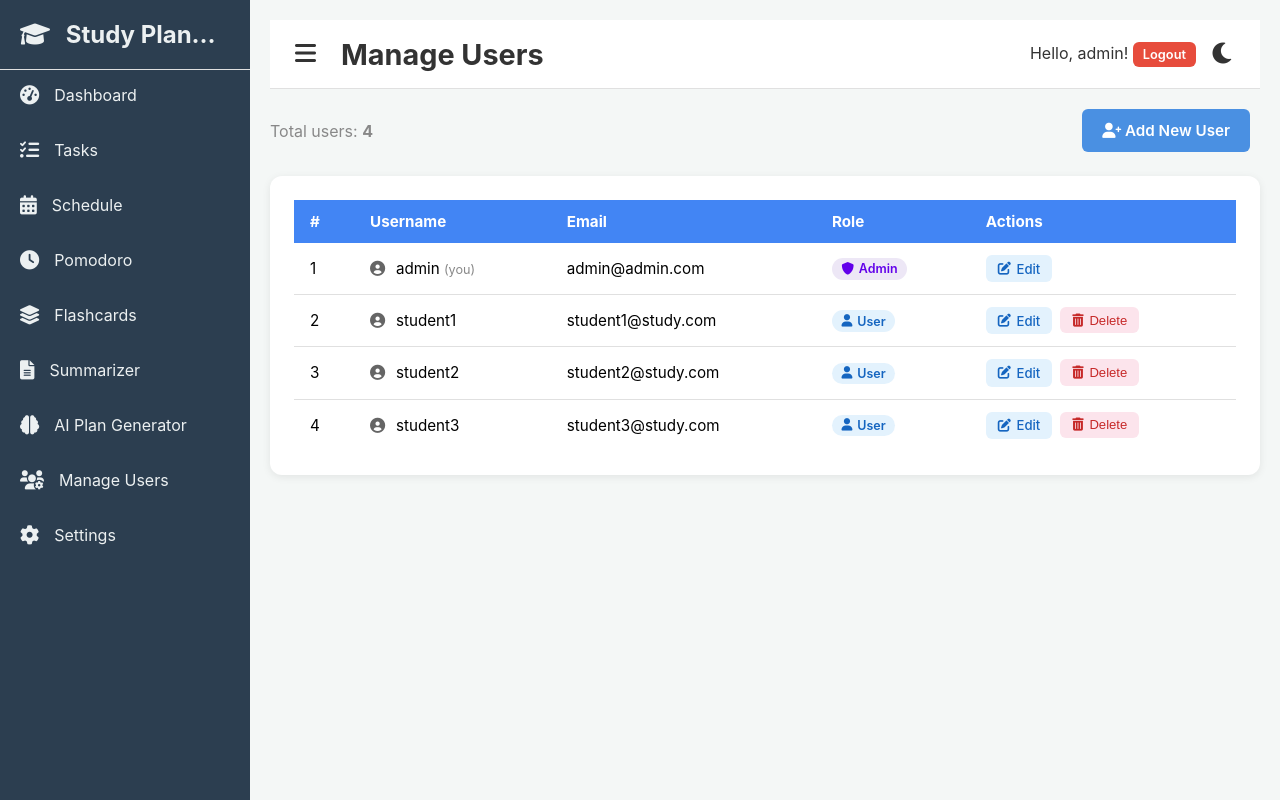
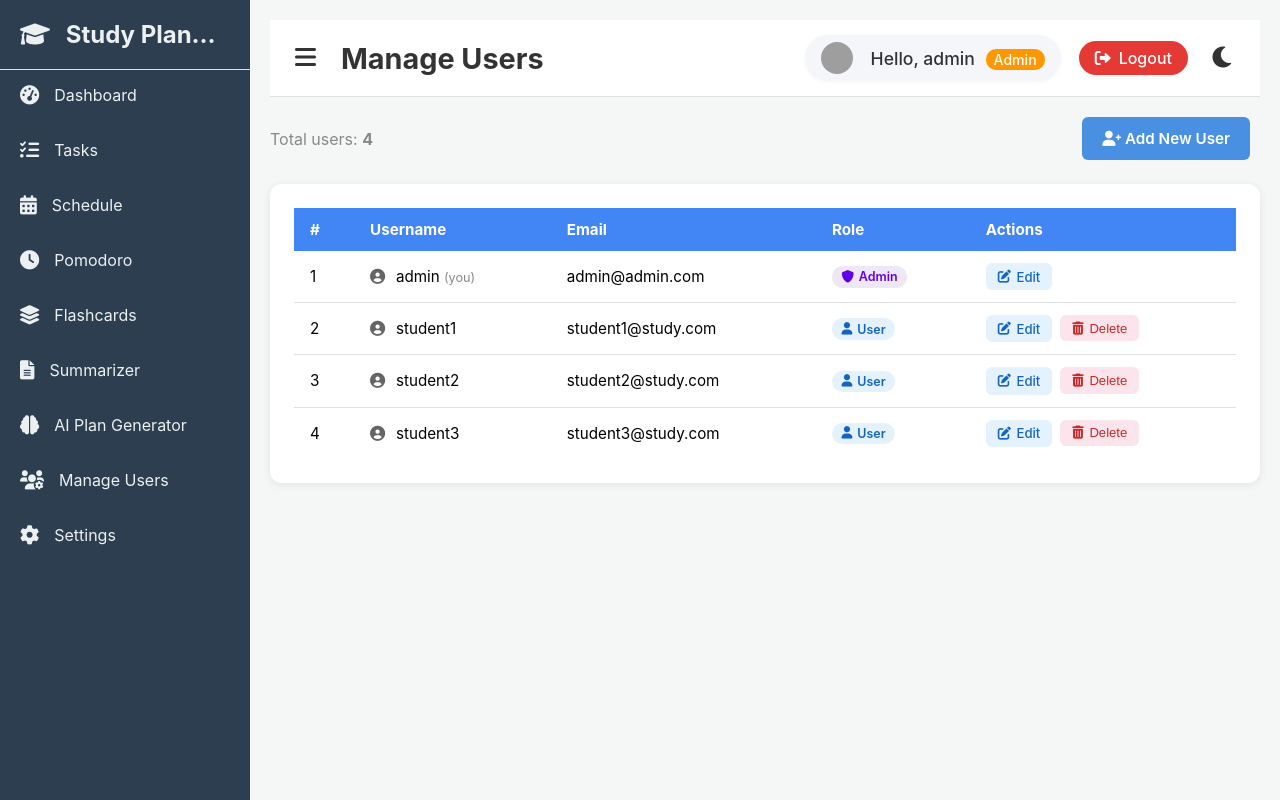
Before and after one commit to StudyPlannerJM/Final-project, a Flask app: page /admin/users in a window 1280 px wide. Run offline with Flask 3, Linux system fonts and the light colour scheme; a user stored in the database is signed in; some libraries are stand-ins or nearby versions; grey boxes are pictures that could not be loaded.

Commit message:
changes on loggin style

```diff
--- a/app/static/css/core/base.css
+++ b/app/static/css/core/base.css
@@ -7,12 +7,17 @@ body {
     font-family: 'Inter', sans-serif;
     margin: 0;
     padding: 0;
-    background-color: var(--bg-color-primary);
     color: var(--text-color-primary);
     display: flex;
     min-height: 100vh;
     transition: background-color 0.3s ease, color 0.3s ease;
+    /* Modern gradient background */
+    background-color: var(--bg-color-primary);
+    position: relative;
+    overflow-x: hidden;
 }
+
+/* Decorative blurred shapes for dashboard background */
 
 /* Layout */
 .wrapper {
@@ -24,6 +29,7 @@ body {
     flex-grow: 1;
     padding: 20px;
     transition: all 0.3s ease;
+    /* ...existing code... */
 }
 
 /* Top Header */
@@ -45,6 +51,68 @@ body {
 .header-right {
     display: flex;
     align-items: center;
+    gap: 18px;
+}
+
+.user-greeting {
+    display: flex;
+    align-items: center;
+    gap: 10px;
+    background: #f5f6fa;
+    padding: 7px 16px;
+    border-radius: 24px;
+    box-shadow: 0 1px 4px rgba(0,0,0,0.04);
+}
+
+.user-avatar {
+    width: 32px;
+    height: 32px;
+    border-radius: 50%;
+    margin-right: 8px;
+}
+
+.greeting-text {
+    font-size: 1.1em;
+    font-weight: 500;
+    color: #333;
+}
+
+.admin-badge {
+    background: #ff9800;
+    color: #fff;
+    font-size: 0.8em;
+    padding: 2px 8px;
+    border-radius: 10px;
+    margin-left: 6px;
+    vertical-align: middle;
+}
+
+.logout-btn {
+    padding: 6px 14px;
+    border-radius: 6px;
+    font-weight: 500;
+    border: none;
+    cursor: pointer;
+    transition: box-shadow 0.2s;
+}
+
+.styled-logout-btn {
+    background: #e53935;
+    color: #fff;
+    box-shadow: 0 1px 4px rgba(0,0,0,0.04);
+    border-radius: 24px;
+    padding: 7px 16px;
+    display: flex;
+    align-items: center;
+    gap: 8px;
+    font-size: 1em;
+    transition: background 0.2s, color 0.2s;
+    text-decoration: none;
+}
+.styled-logout-btn:hover {
+    background: #b71c1c;
+    color: #fff;
+    box-shadow: 0 2px 8px rgba(229,57,53,0.08);
 }
 
 .header-left h1 {
--- a/app/static/css/core/variables.css
+++ b/app/static/css/core/variables.css
@@ -2,7 +2,6 @@
    CSS VARIABLES & THEMING
    ================================================ */
 
-/* Variables for theming */
 :root {
     --bg-color-primary: #f4f7f6;
     --bg-color-secondary: #ffffff;
@@ -16,9 +15,13 @@
     --sidebar-bg: #2c3e50;
     --sidebar-text: #ecf0f1;
     --sidebar-hover: #34495e;
+    /* Dashboard soft background */
+    --dashboard-gradient: linear-gradient(120deg, #f8fafc 0%, #e0e7ff 100%);
+    --dashboard-shape1: #6c63ff;
+    --dashboard-shape2: #ff9800;
+    --dashboard-shape3: #e53935;
 }
 
-/* Dark Theme Variables */
 body.dark-theme {
     --bg-color-primary: #2c3e50;
     --bg-color-secondary: #34495e;
@@ -31,4 +34,9 @@ body.dark-theme {
     --accent-color: #6cb6ff;
     --sidebar-bg: #212b36;
     --sidebar-hover: #2c3e50;
+    /* Dashboard soft background for dark mode */
+    --dashboard-gradient: linear-gradient(120deg, #232946 0%, #3a3c6c 100%);
+    --dashboard-shape1: #8f9bff;
+    --dashboard-shape2: #ffb86b;
+    --dashboard-shape3: #ff5c8a;
 }
--- a/app/templates/base.html
+++ b/app/templates/base.html
@@ -71,12 +71,22 @@
                     <h1>{% block page_title %}{% endblock %}</h1>
                 </div>
                 <div class="header-right">
-                    <div>
-                        <span>Hello, {{ current_user.username }}!</span>
-                        <a class="btn btn-danger btn-sm" href="{{ url_for('auth.logout') }}">Logout</a>
+                    <div class="user-greeting">
+                        <img class="user-avatar" src="https://ui-avatars.com/api/?name={{ current_user.username|urlencode }}&background=6c63ff&color=fff&rounded=true&size=32" alt="avatar">
+                        <span class="greeting-text">
+                            Hello, {{ current_user.username }}
+                            {% if current_user.is_admin %}
+                                <span class="admin-badge">Admin</span>
+                            {% endif %}
+                        </span>
                     </div>
+                    <a class="logout-btn styled-logout-btn" href="{{ url_for('auth.logout') }}">
+                        <i class="fas fa-sign-out-alt"></i> Logout
+                    </a>
                     <div class="theme-toggle moon">
-                        <button id="theme-toggle" class="theme-btn"><i class="fas fa-moon"></i></button>
+                        <button id="theme-toggle" class="theme-btn">
+                            <i class="fas fa-moon"></i>
+                        </button>
                     </div>
                 </div>
             </header>
```
Also changed, not shown: migrations/versions/ef30f8981f68_add_is_admin_to_user.py (+11 -2 lines).
